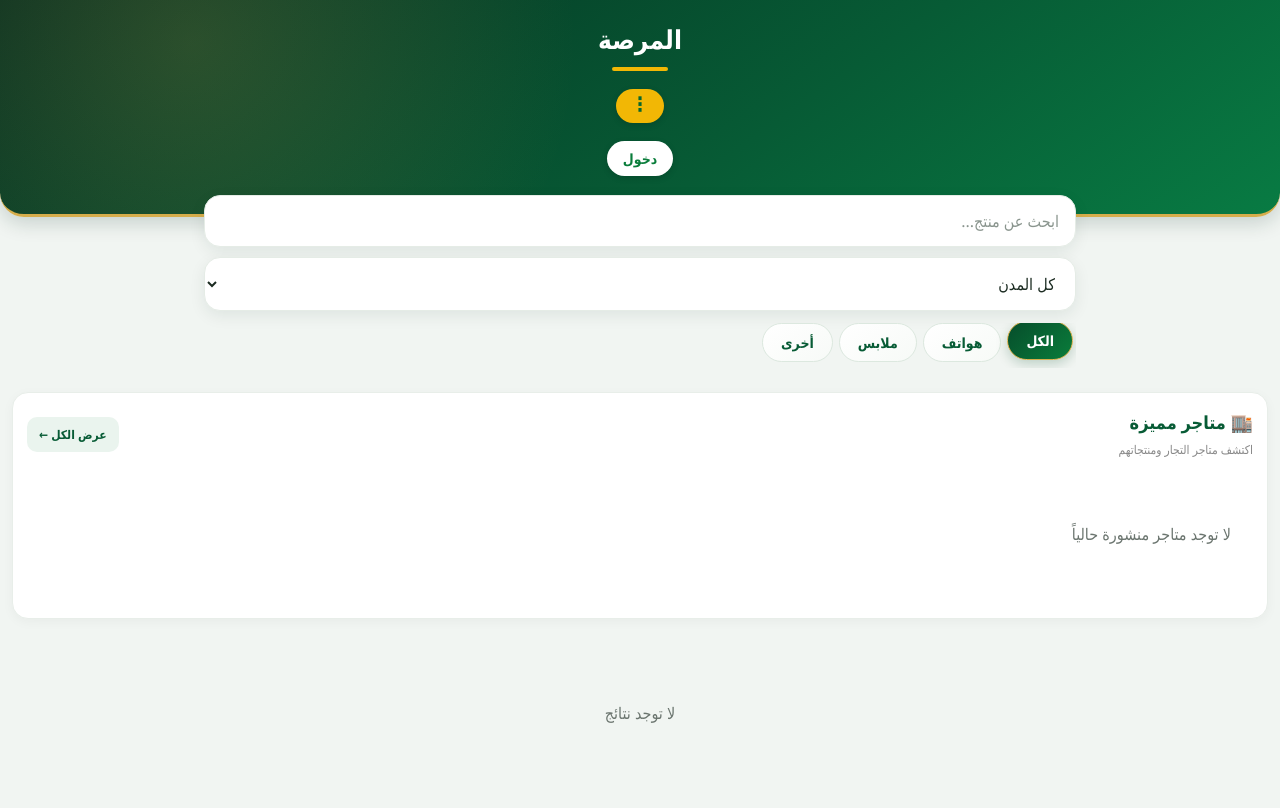
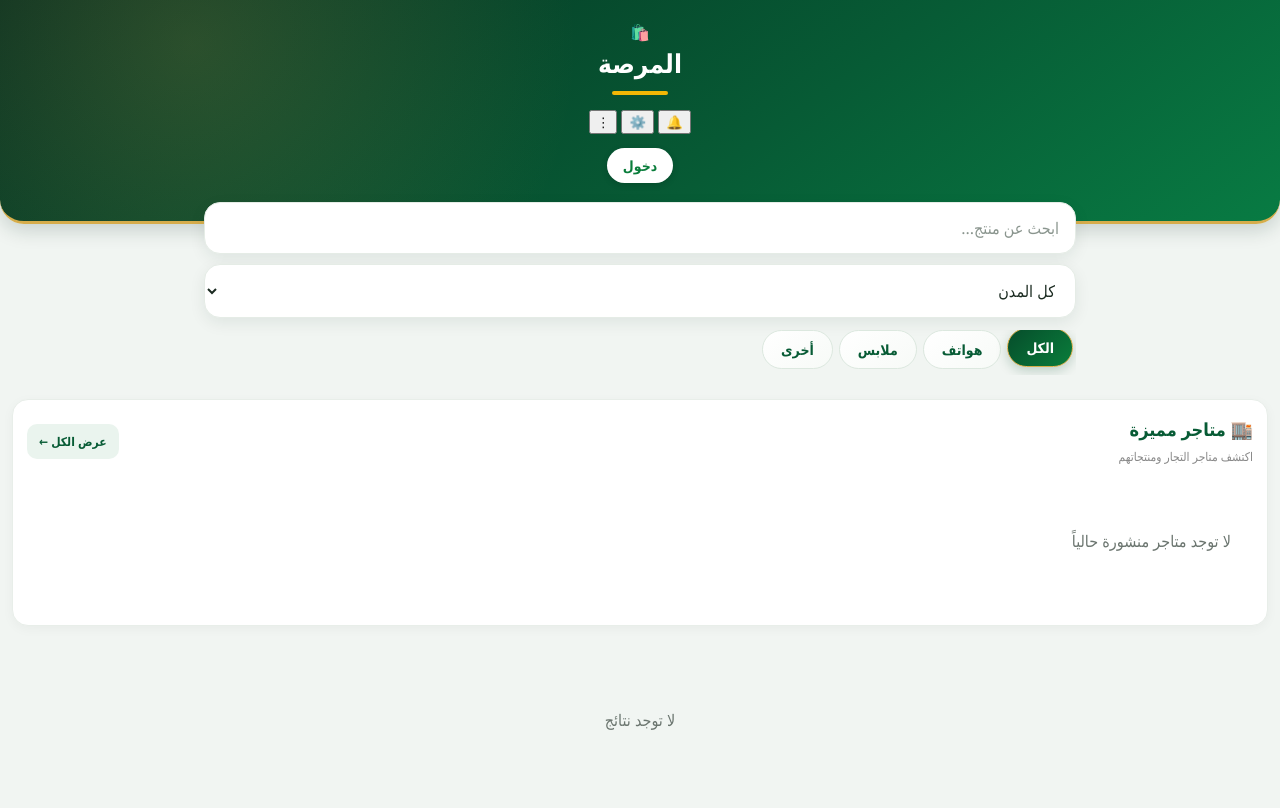
Before and after one commit to sidi506/sidi506.github.io, a plain HTML site: page index.html in a window 1280 px wide. Drawn offline with nearby package versions, Linux system fonts and the light colour scheme; no server answers.

Commit message:
Refactor header section with brand and actions

```diff
--- a/index.html
+++ b/index.html
@@ -241,13 +241,24 @@ a.map{background:#1a73e8;box-shadow:0 3px 8px rgba(26,115,232,.35)}
 }</style>
 </head>
 <body>
+
 <header>
-<h1 id="title"></h1>
-<div class="bar">
-<button class="moreBtn" onclick="openMore()">⋮</button>
-</div>
-<div class="bar" id="acct"></div>
+  <div class="top-header">
+    <div class="brand">
+      <span class="brand-icon">🛍️</span>
+      <h1 id="title"></h1>
+    </div>
+
+    <div class="header-actions">
+      <button class="header-icon" aria-label="الإشعارات">🔔</button>
+      <button class="header-icon" aria-label="الإعدادات">⚙️</button>
+      <button class="moreBtn" onclick="openMore()">⋮</button>
+    </div>
+  </div>
+
+  <div class="bar" id="acct"></div>
 </header>
+
 <div class="tools">
 <input id="search" oninput="render()">
 <select id="city" onchange="setCity(this.value)"></select>
```
